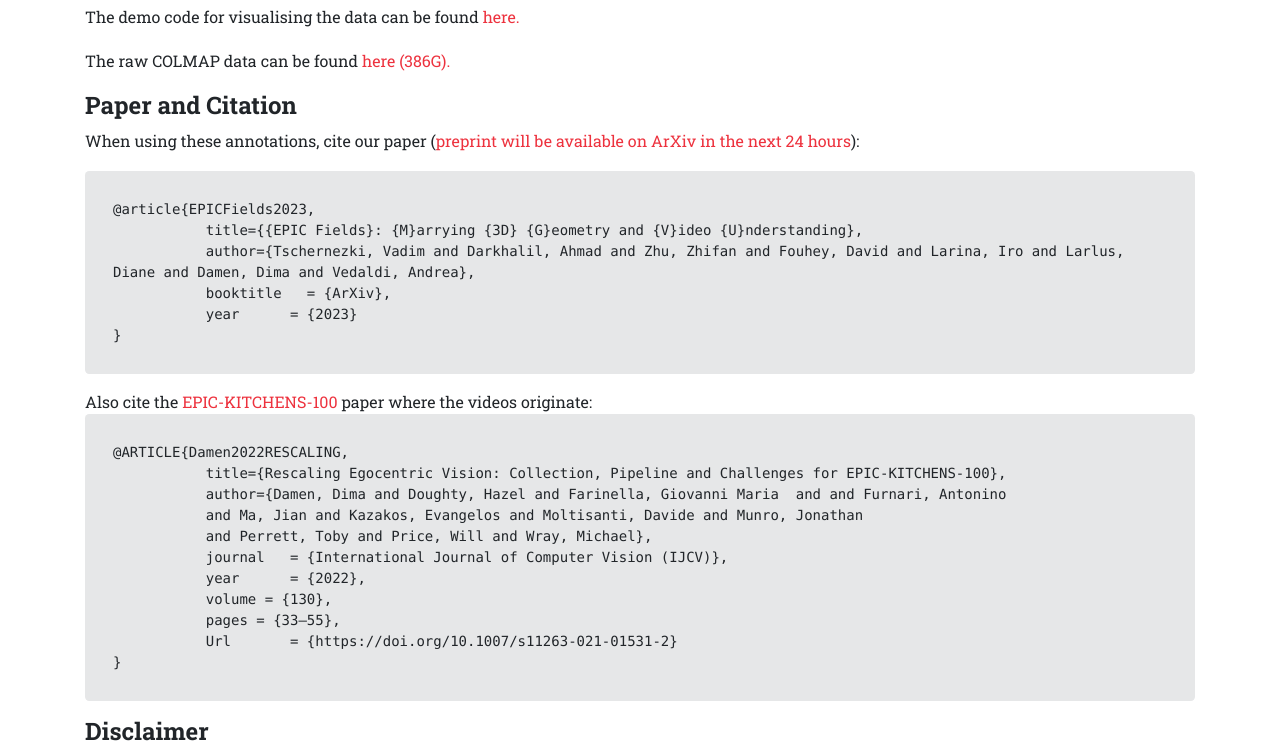
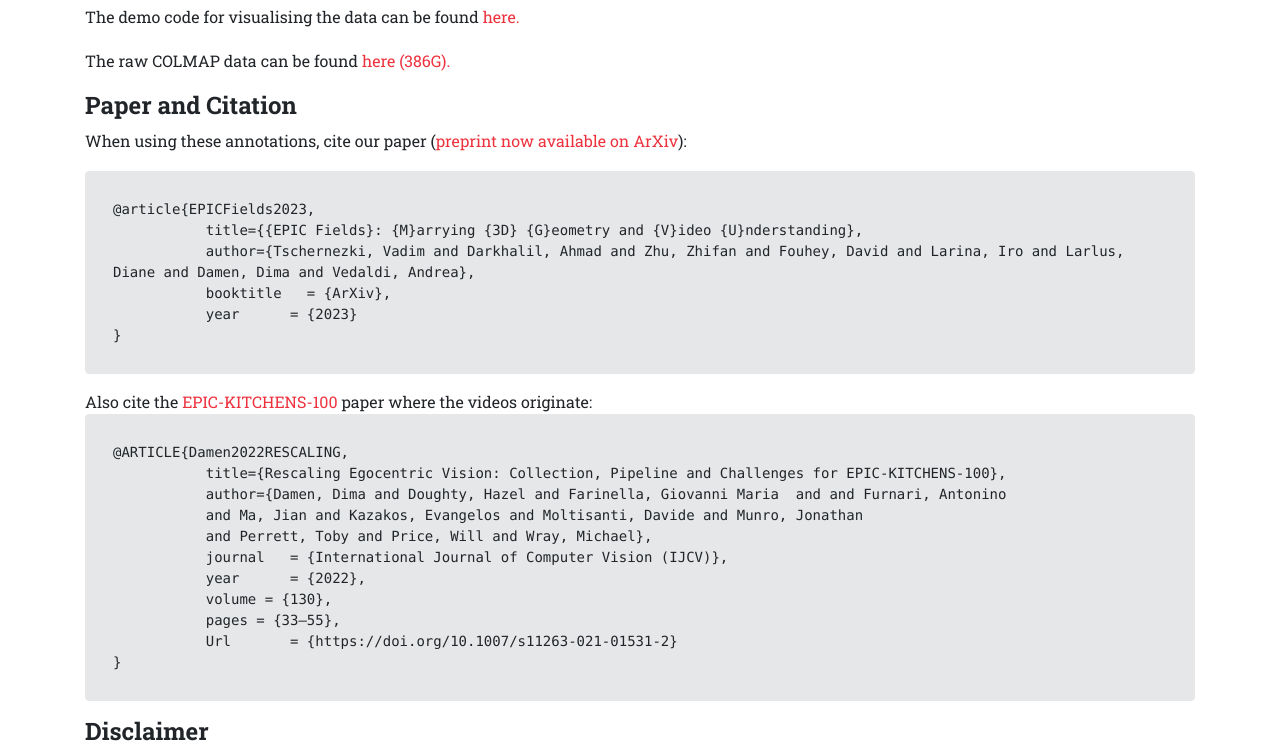
Before and after one commit to epic-kitchens/epic-fields, a plain HTML site: page index.html in a window 1280 px wide. Shown: the part 2655-3406 px from the top of the page. Drawn offline with Linux system fonts and the light colour scheme; a web font is replaced by a local one.

Commit message:
preprint

```diff
--- a/index.html
+++ b/index.html
@@ -172,7 +172,7 @@ To further jump start the interest of the community in this area, we also define
         <h4 class="section-subheading">Paper and Citation</h4>
 
 
-          <p>When using these annotations, cite our paper (<a href="">preprint will be available on ArXiv in the next 24 hours</a>):</p>
+          <p>When using these annotations, cite our paper (<a href="http://arxiv.org/abs/2306.08731">preprint now available on ArXiv</a>):</p>
 <pre class="bibtex"><code>@article{EPICFields2023,
            title={{EPIC Fields}: {M}arrying {3D} {G}eometry and {V}ideo {U}nderstanding},
            author={Tschernezki, Vadim and Darkhalil, Ahmad and Zhu, Zhifan and Fouhey, David and Larina, Iro and Larlus, Diane and Damen, Dima and Vedaldi, Andrea},
```
